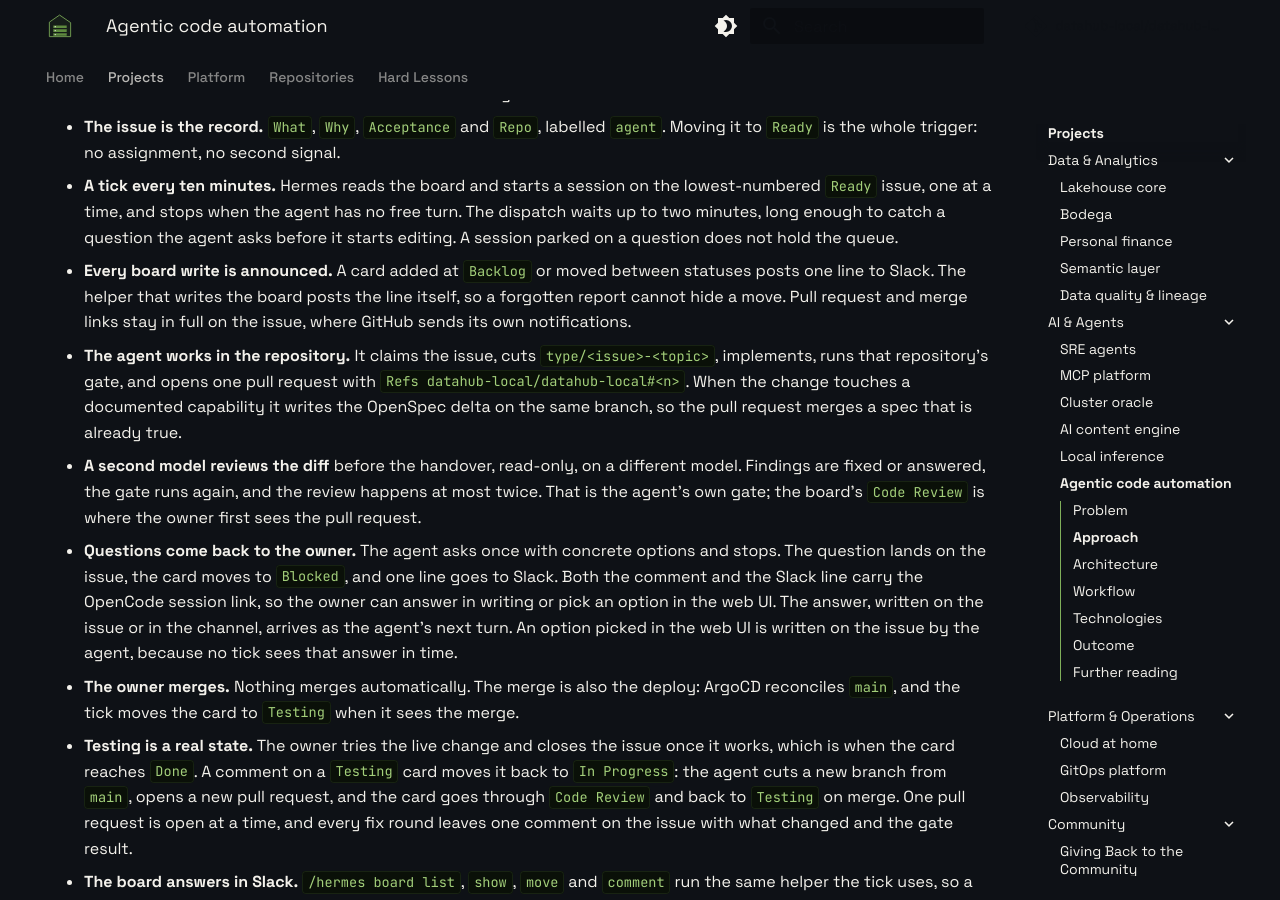
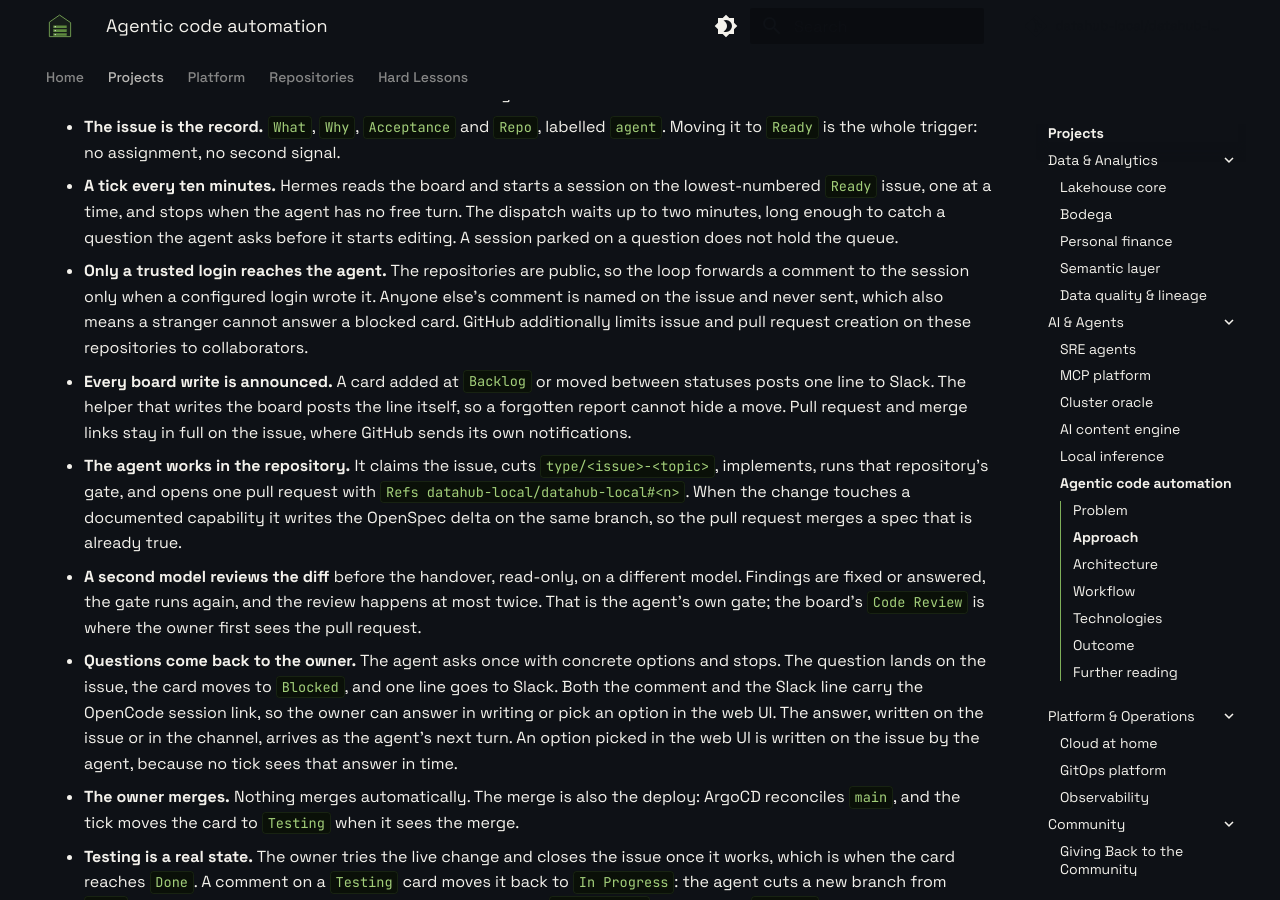
Before and after one commit to datahub-local/datahub-local, an MkDocs documentation site: the page built from docs/projects/agentic-code-automation.md, in a window 1280 px wide and 900 px high, scrolled down 1151 px. Built offline with MkDocs 1.6.1 and Material for MkDocs 9.7.7, drawn with Linux system fonts in a browser that asks for light colours; comment, search, counter and statistics services are not loaded.

Commit message:
docs: enhance security by restricting agent access to trusted logins only

```diff
--- a/docs/projects/agentic-code-automation.md
+++ b/docs/projects/agentic-code-automation.md
@@ -46,6 +46,11 @@ two components can disagree about where a task stands.
   free turn. The dispatch waits up to two minutes, long enough to catch a question
   the agent asks before it starts editing. A session parked on a question does not
   hold the queue.
+- **Only a trusted login reaches the agent.** The repositories are public, so the
+  loop forwards a comment to the session only when a configured login wrote it.
+  Anyone else's comment is named on the issue and never sent, which also means a
+  stranger cannot answer a blocked card. GitHub additionally limits issue and pull
+  request creation on these repositories to collaborators.
 - **Every board write is announced.** A card added at `Backlog` or moved between
   statuses posts one line to Slack. The helper that writes the board posts the
   line itself, so a forgotten report cannot hide a move. Pull request and merge
```
